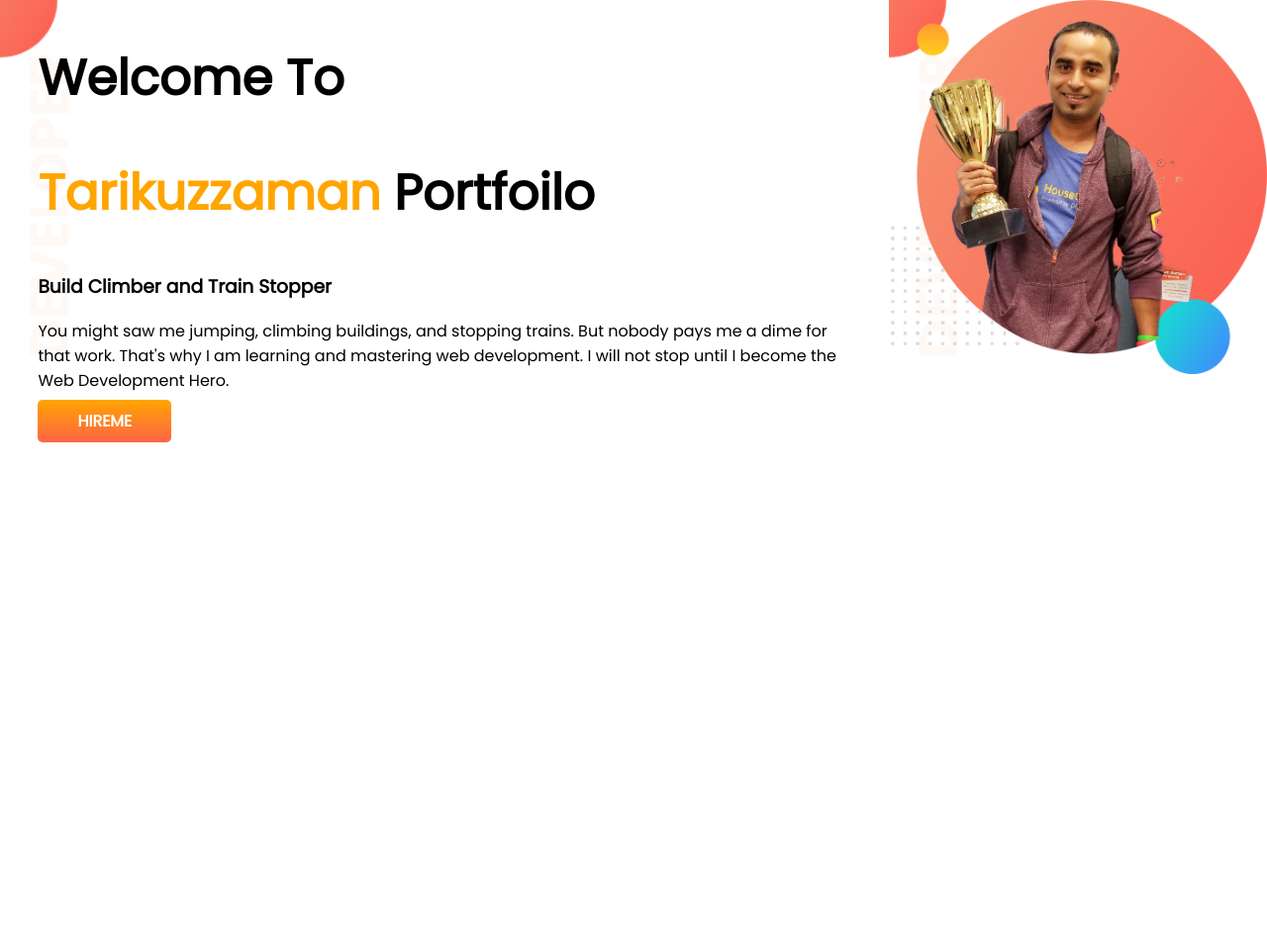
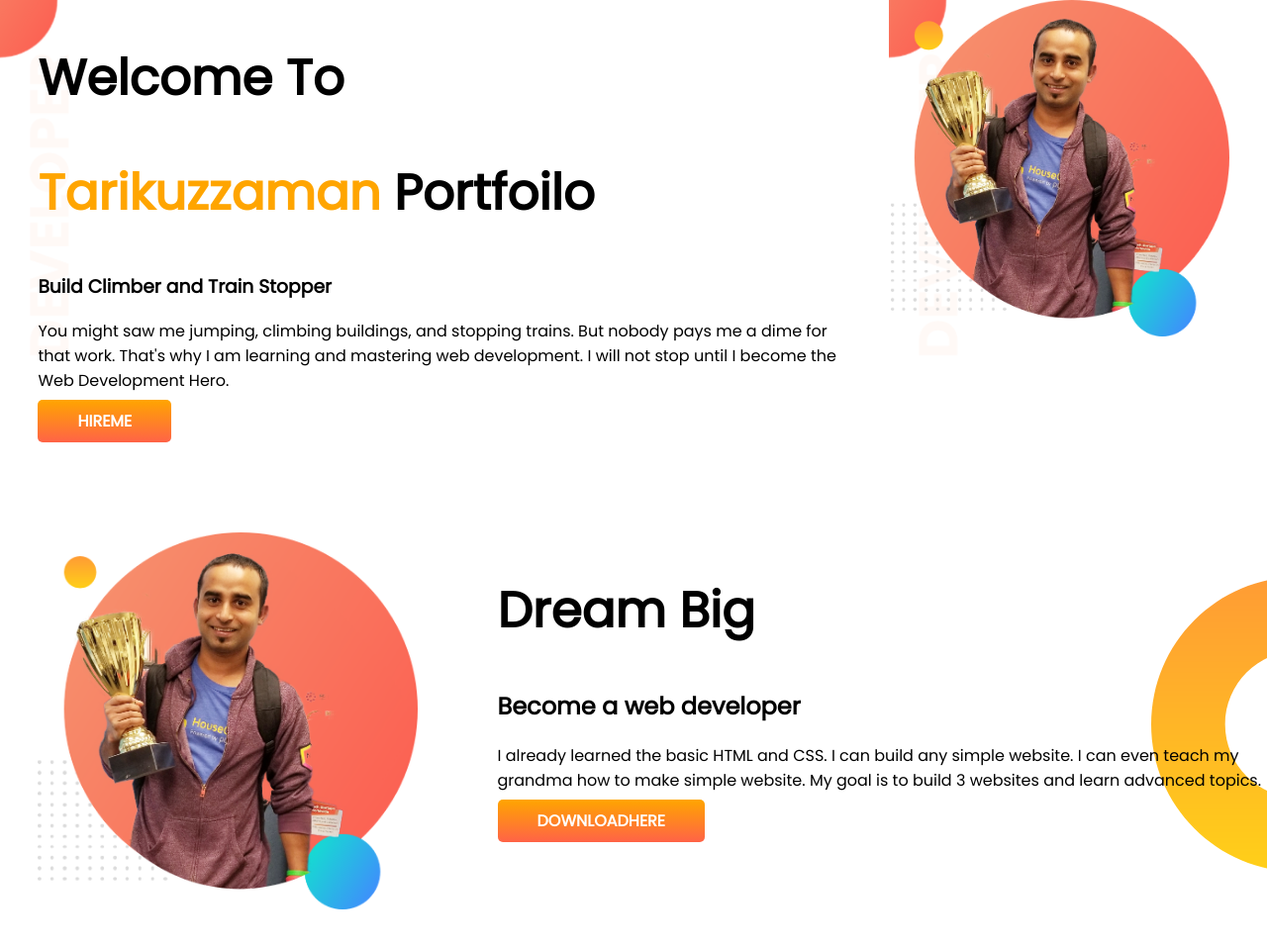
Before and after one commit to Tarek757bd/developer-portfolio, a plain HTML site: page index.html in a window 1280 px wide. Shown: the whole page at 99% size. Before the commit the page ends 800 px from the top, so only its background shows below. Drawn offline with Linux system fonts and the light colour scheme.

Commit message:
dream added

```diff
--- a/index.html
+++ b/index.html
@@ -29,6 +29,18 @@
             <img src="images/jhankar.png" alt="">
         </div>
     </section>
+    <section class="dream-big">
+        <div class="half-width">
+            <img src="images/jhankar.png" alt="">
+        </div>
+        <div class="half-width">
+            <h1>Dream Big</h1>
+            <h2>Become a web developer</h2>
+            <p>I already learned the basic HTML and CSS. I can build any simple website. I can even teach my grandma how
+                to make simple website. My goal is to build 3 websites and learn advanced topics.</p>
+            <a class="link-button" target="_blank" href="https://www.youtube.com/">DOWNLOADHERE</a>
+        </div>
+    </section>
 </body>
 
 </html>
--- a/style.css
+++ b/style.css
@@ -11,6 +11,7 @@ h1{
 
 section{
     display: flex;
+    margin-bottom: 100px;
 }
 .link-button{
     text-decoration: none;
@@ -27,10 +28,15 @@ section{
 }
 
 .half-width img{
-    width: 100%;
+    width: 90%;
 }
 
 .top-banner{
     background-image: url(images/top-banner.png);
 
 }
+.dream-big{
+    background-image: url(images/dream-bg.png);
+    background-repeat: no-repeat;
+    background-position: right;
+}
```
